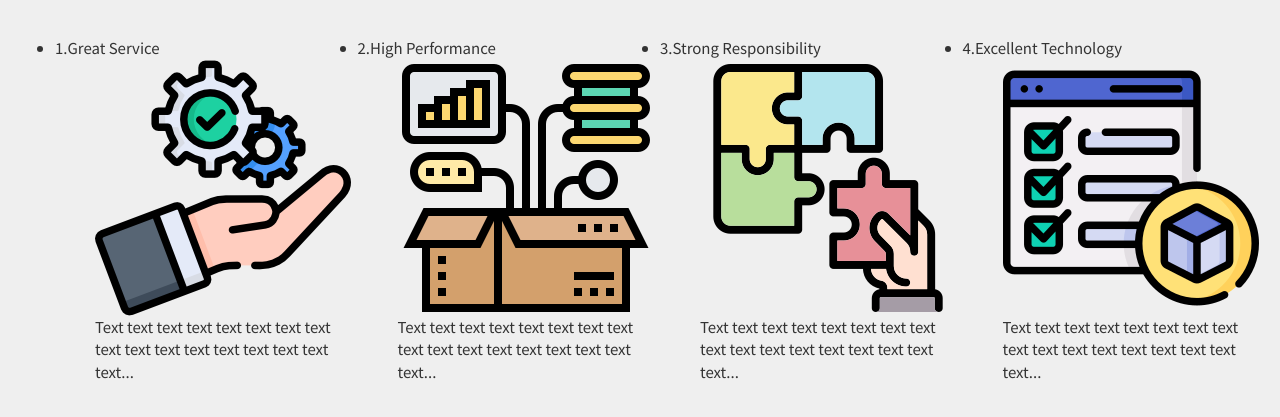
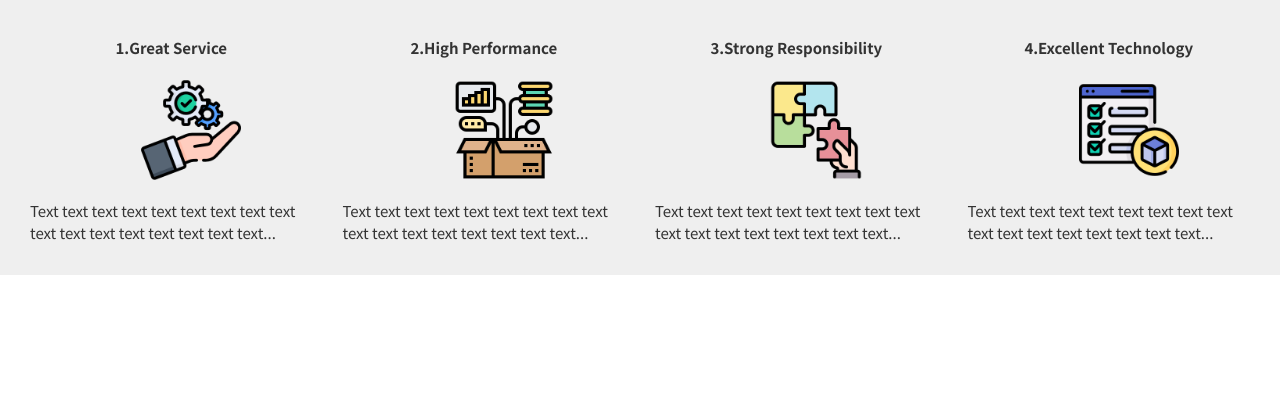
Before and after one commit to ym0628/web_site, a plain HTML site: page index.html in a window 1280 px wide. Shown: the part 653-1070 px from the top of the page. After the commit the page ends 928 px from the top, so only its background shows below. Drawn offline with Linux system fonts and the light colour scheme.

Commit message:
【Add】Featureセクションのスタイルを調整

```diff
--- a/assets/css/style.css
+++ b/assets/css/style.css
@@ -16,11 +16,9 @@ section
 .section {
   padding: 30px 15px;
 }
-
 .section.section-secondary {
   background: #efefef;
 }
-
 .section-headline {
   text-align: center;
   font-size: 40px;
@@ -47,11 +45,43 @@ about
 /* .about-description {} */
 
 /*
+grid
+*/
+.grid {
+  margin: 0;
+  padding: 0;
+  display: flex;
+  align-items: center;
+  justify-content: center;
+}
+.grid-item {
+  list-style: none;
+}
+.grid-col-2 > .grid-item {
+  width: 50%;
+}
+.grid-col-3 > .grid-item {
+  width: 33.3%;
+}
+.grid-col-4 > .grid-item {
+  width: 25%;
+}
+
+/*
 feature
 */
-.grid {
-  display: flex;
+.feature {
+  text-align: center;
+  padding: 0 15px;
 }
-.grid-item {}
-.grid-col-4 {}
-.grid-col-4 > .grid-item {}
+.feature-headline {
+  font-weight: bold;
+  margin-bottom: 20px;
+}
+.feature-image {
+  margin-bottom: 20px;
+}
+.feature-discription {
+  margin: 0;
+  text-align: left;
+}
--- a/index.html
+++ b/index.html
@@ -37,39 +37,39 @@
 
     <ul class="grid grid-col-4">
       <li class="grid-item">
-        <dl>
-          <dt>1.Great Service</dt>
-          <dd>
-            <img src="./assets/images/1_great_service.png" alt="Great Service">
+        <dl class="feature">
+          <dt class="feature-headline">1.Great Service</dt>
+          <dd class="feature-image">
+            <img src="./assets/images/1_great_service.png" width="100" height="100" alt="Great Service">
           </dd>
-          <dd>Text text text text text text text text text text text text text text text text text...</dd>
+          <dd class="feature-discription">Text text text text text text text text text text text text text text text text text...</dd>
         </dl>
       </li>
       <li class="grid-item">
-        <dl>
-          <dt>2.High Performance</dt>
-          <dd>
-            <img src="./assets/images/2_high_performance.png" alt="High Performance">
+        <dl class="feature">
+          <dt class="feature-headline">2.High Performance</dt>
+          <dd class="feature-image">
+            <img src="./assets/images/2_high_performance.png" width="100" height="100" alt="High Performance">
           </dd>
-          <dd>Text text text text text text text text text text text text text text text text text...</dd>
+          <dd class="feature-discription">Text text text text text text text text text text text text text text text text text...</dd>
         </dl>
       </li>
       <li class="grid-item">
-        <dl>
-          <dt>3.Strong Responsibility</dt>
-          <dd>
-            <img src="./assets/images/3_strong_responsibility.png" alt="Strong Responsibility">
+        <dl class="feature">
+          <dt class="feature-headline">3.Strong Responsibility</dt>
+          <dd class="feature-image">
+            <img src="./assets/images/3_strong_responsibility.png" width="100" height="100" alt="Strong Responsibility">
           </dd>
-          <dd>Text text text text text text text text text text text text text text text text text...</dd>
+          <dd class="feature-discription">Text text text text text text text text text text text text text text text text text...</dd>
         </dl>
       </li>
       <li class="grid-item">
-        <dl>
-          <dt>4.Excellent Technology</dt>
-          <dd>
-            <img src="./assets/images/4_excellent_technology.png" alt="Excellent Technology">
+        <dl class="feature">
+          <dt class="feature-headline">4.Excellent Technology</dt>
+          <dd class="feature-image">
+            <img src="./assets/images/4_excellent_technology.png" width="100" height="100" alt="Excellent Technology">
           </dd>
-          <dd>Text text text text text text text text text text text text text text text text text...</dd>
+          <dd class="feature-discription">Text text text text text text text text text text text text text text text text text...</dd>
         </dl>
       </li>
     </ul>
```
